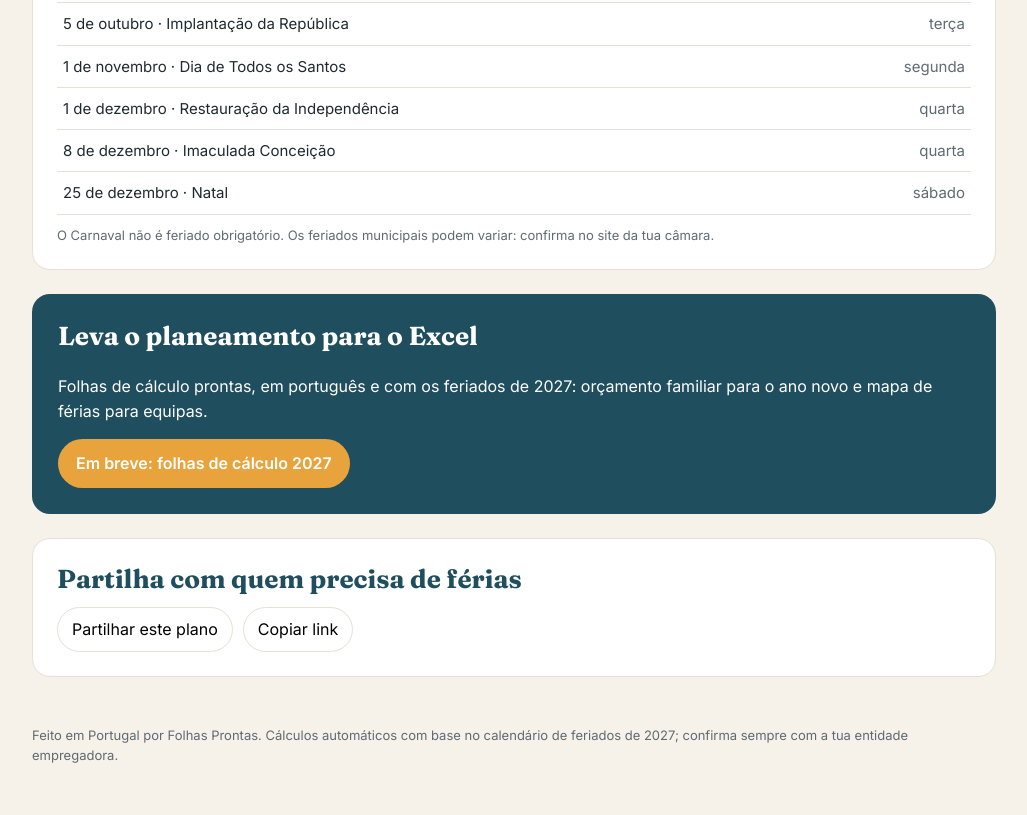
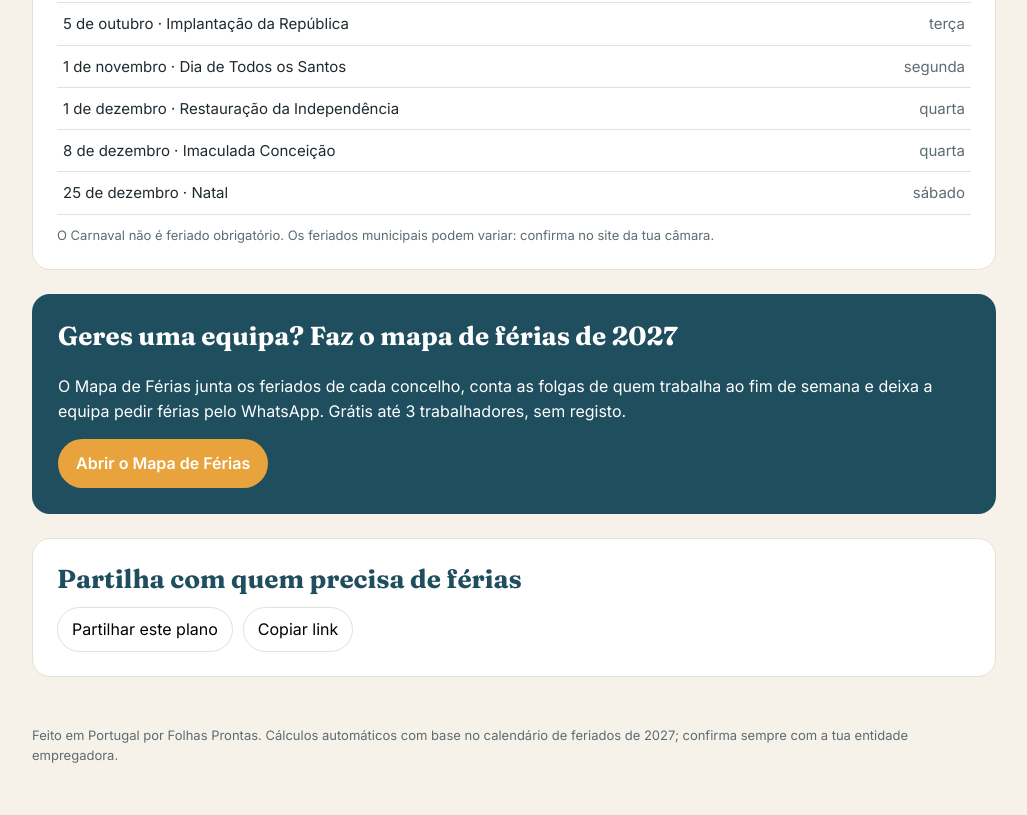
Before and after one commit to pedrovaz02/pontes-2027, a plain HTML site: page index.html in a window 1280 px wide. Shown: the part 2874-3689 px from the top of the page, without its empty margins (126-1153 px from the left). Drawn offline with Linux system fonts and the light colour scheme.

Commit message:
Ligar o planeador de pontes ao Mapa de Férias
Co-Authored-By: Claude Opus 5.5 <noreply@anthropic.com>

```diff
--- a/index.html
+++ b/index.html
@@ -92,9 +92,9 @@ footer{color:var(--muted);font-size:13px;padding:30px 0 50px}
 </section>
 
 <section class="cta">
-  <h2>Leva o planeamento para o Excel</h2>
-  <p>Folhas de cálculo prontas, em português e com os feriados de 2027: orçamento familiar para o ano novo e mapa de férias para equipas.</p>
-  <div id="ctaLinks"><a href="#" id="ctaShop">Ver as folhas de cálculo</a></div>
+  <h2>Geres uma equipa? Faz o mapa de férias de 2027</h2>
+  <p>O Mapa de Férias junta os feriados de cada concelho, conta as folgas de quem trabalha ao fim de semana e deixa a equipa pedir férias pelo WhatsApp. Grátis até 3 trabalhadores, sem registo.</p>
+  <div id="ctaLinks"><a href="#" id="ctaShop">Abrir o Mapa de Férias</a></div>
 </section>
 
 <section class="card">
@@ -110,7 +110,7 @@ footer{color:var(--muted);font-size:13px;padding:30px 0 50px}
 
 <script>
 const YEAR = 2027;
-const SHOP_URL = ""; // filled when the store exists
+const SHOP_URL = "https://pedrovaz02.github.io/mapa-ferias/";
 function easter(y){const a=y%19,b=Math.floor(y/100),c=y%100,d=Math.floor(b/4),e=b%4,f=Math.floor((b+8)/25),g=Math.floor((b-f+1)/3),h=(19*a+b-d-g+15)%30,i=Math.floor(c/4),k=c%4,l=(32+2*e+2*i-h-k)%7,m=Math.floor((a+11*h+22*l)/451),mo=Math.floor((h+l-7*m+114)/31),da=((h+l-7*m+114)%31)+1;return new Date(y,mo-1,da);}
 const addDays=(d,n)=>{const x=new Date(d);x.setDate(x.getDate()+n);return x;};
 const key=d=>`${d.getFullYear()}-${String(d.getMonth()+1).padStart(2,"0")}-${String(d.getDate()).padStart(2,"0")}`;
@@ -195,7 +195,7 @@ function plan(){
 ["city","days","carnaval","xmas"].forEach(id=>$(id).addEventListener("input",plan));
 $("shareBtn").addEventListener("click",()=>{const t=window.__summary;if(navigator.share)navigator.share({title:"Pontes 2027",text:t,url:location.href});else{navigator.clipboard.writeText(t+" "+location.href);$("shareBtn").textContent="Copiado!";}});
 $("copyBtn").addEventListener("click",()=>{navigator.clipboard.writeText(location.href);$("copyBtn").textContent="Link copiado!";});
-if(SHOP_URL){$("ctaShop").href=SHOP_URL;}else{$("ctaShop").textContent="Em breve: folhas de cálculo 2027";$("ctaShop").removeAttribute("href");}
+if(SHOP_URL){$("ctaShop").href=SHOP_URL;}else{$("ctaShop").textContent="Em breve";$("ctaShop").removeAttribute("href");}
 plan();
 </script>
 </body>
```
